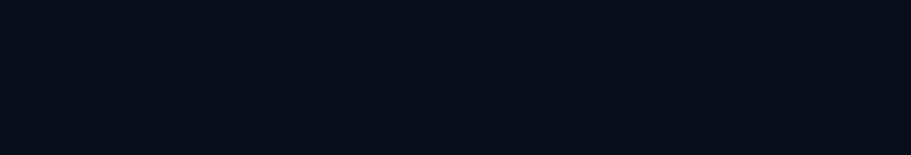
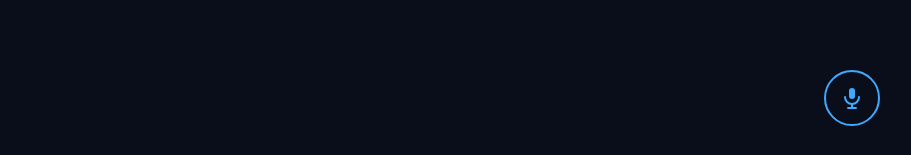
Before and after one commit to ldacruz94/franz, a React (Vite) app in the folder frontend/: page / in a window 1280 px wide. Shown: the part 642-797 px from the top of the page, without its empty margins (368-1279 px from the left). Built offline with nearby package versions, Linux system fonts and the light colour scheme.

Commit message:
feat: add voice button and whisper

```diff
--- a/frontend/src/App.css
+++ b/frontend/src/App.css
@@ -3,6 +3,7 @@
   height: 100vh;
   background-color: #0a0e1a;
   display: flex;
+  flex-direction: column;
   align-items: center;
   justify-content: center;
 }
--- a/frontend/src/App.tsx
+++ b/frontend/src/App.tsx
@@ -1,10 +1,16 @@
 import "./App.css";
 import TickCircle from "./components/TickCircle";
+import VoiceButton from "./components/VoiceButton";
 
 export default function App() {
+  function handleTranscript(text: string) {
+    console.log("Franz heard:", text);
+  }
+
   return (
     <div className="app">
       <TickCircle />
+      <VoiceButton onTranscript={handleTranscript} />
     </div>
   );
 }
--- /dev/null
+++ b/frontend/src/components/VoiceButton.css
@@ -0,0 +1,69 @@
+.voice-container {
+  position: fixed;
+  bottom: 32px;
+  right: 32px;
+  display: flex;
+  flex-direction: column;
+  align-items: flex-end;
+  gap: 12px;
+}
+
+.voice-btn {
+  width: 56px;
+  height: 56px;
+  border-radius: 50%;
+  border: 2px solid #3fa8ff;
+  background: transparent;
+  color: #3fa8ff;
+  cursor: pointer;
+  display: flex;
+  align-items: center;
+  justify-content: center;
+  transition: border-color 0.2s, color 0.2s, box-shadow 0.2s;
+}
+
+.voice-btn:hover {
+  border-color: #b5e5ff;
+  color: #b5e5ff;
+  box-shadow: 0 0 12px rgba(143, 211, 255, 0.3);
+}
+
+.voice-btn--listening {
+  border-color: #8fd3ff;
+  color: #8fd3ff;
+  animation: pulse 1.2s ease-in-out infinite;
+}
+
+.voice-btn--processing {
+  border-color: #8fd3ff;
+  color: #8fd3ff;
+  opacity: 0.5;
+  cursor: default;
+}
+
+.voice-btn--error {
+  border-color: #ff6b6b;
+  color: #ff6b6b;
+}
+
+@keyframes pulse {
+  0%, 100% { box-shadow: 0 0 0 0 rgba(143, 211, 255, 0.4); }
+  50%       { box-shadow: 0 0 0 10px rgba(143, 211, 255, 0); }
+}
+
+.voice-transcript {
+  color: #8fd3ff;
+  font-size: 15px;
+  font-family: sans-serif;
+  max-width: 320px;
+  text-align: right;
+  margin: 0;
+  opacity: 0.9;
+}
+
+.voice-error {
+  color: #ff6b6b;
+  font-size: 13px;
+  font-family: sans-serif;
+  margin: 0;
+}
--- /dev/null
+++ b/frontend/src/components/VoiceButton.tsx
@@ -0,0 +1,117 @@
+import { useState, useRef } from "react";
+import "./VoiceButton.css";
+
+type Status = "idle" | "listening" | "processing" | "error";
+
+interface Props {
+  onTranscript?: (text: string) => void;
+}
+
+function mimeExtension(mimeType: string): string {
+  if (mimeType.includes("ogg")) return "ogg";
+  if (mimeType.includes("mp4")) return "mp4";
+  return "webm";
+}
+
+export default function VoiceButton({ onTranscript }: Props) {
+  const [status, setStatus] = useState<Status>("idle");
+  const [transcript, setTranscript] = useState("");
+  const [errorMsg, setErrorMsg] = useState("");
+  const recorderRef = useRef<MediaRecorder | null>(null);
+  const chunksRef = useRef<Blob[]>([]);
+
+  async function toggle() {
+    if (status === "listening") {
+      recorderRef.current?.stop();
+      return;
+    }
+
+    setTranscript("");
+    setErrorMsg("");
+
+    let stream: MediaStream;
+    try {
+      stream = await navigator.mediaDevices.getUserMedia({ audio: true });
+    } catch {
+      setErrorMsg("Mic access denied — check browser permissions.");
+      setStatus("error");
+      return;
+    }
+
+    const recorder = new MediaRecorder(stream);
+    recorderRef.current = recorder;
+    chunksRef.current = [];
+
+    recorder.ondataavailable = (e) => {
+      if (e.data.size > 0) chunksRef.current.push(e.data);
+    };
+
+    recorder.onstop = async () => {
+      stream.getTracks().forEach((t) => t.stop());
+      setStatus("processing");
+
+      const mimeType = recorder.mimeType;
+      const ext = mimeExtension(mimeType);
+      const blob = new Blob(chunksRef.current, { type: mimeType });
+      const form = new FormData();
+      form.append("audio", blob, `audio.${ext}`);
+
+      try {
+        const res = await fetch("http://localhost:8000/transcribe", {
+          method: "POST",
+          body: form,
+        });
+        if (!res.ok) throw new Error(await res.text());
+        const { transcript: text } = await res.json();
+        setTranscript(text);
+        onTranscript?.(text);
+      } catch (err: any) {
+        setErrorMsg("Transcription failed — is the backend running?");
+        setStatus("error");
+        return;
+      }
+
+      setStatus("idle");
+    };
+
+    recorder.start();
+    setStatus("listening");
+  }
+
+  const label =
+    status === "listening" ? "Stop" :
+    status === "processing" ? "Processing…" :
+    "Speak";
+
+  return (
+    <div className="voice-container">
+      {transcript && <p className="voice-transcript">{transcript}</p>}
+      {errorMsg && <p className="voice-error">{errorMsg}</p>}
+      <button
+        className={`voice-btn voice-btn--${status}`}
+        onClick={toggle}
+        disabled={status === "processing"}
+        aria-label={label}
+      >
+        <MicIcon />
+      </button>
+    </div>
+  );
+}
+
+function MicIcon() {
+  return (
+    <svg width="24" height="24" viewBox="0 0 24 24" fill="none" aria-hidden="true">
+      <rect x="9" y="2" width="6" height="11" rx="3" fill="currentColor" />
+      <path
+        d="M5 11a7 7 0 0 0 14 0"
+        stroke="currentColor"
+        strokeWidth="2"
+        strokeLinecap="round"
+        fill="none"
+      />
+      <line x1="12" y1="18" x2="12" y2="22" stroke="currentColor" strokeWidth="2" strokeLinecap="round" />
+      <line x1="8" y1="22" x2="16" y2="22" stroke="currentColor" strokeWidth="2" strokeLinecap="round" />
+    </svg>
+  );
+}
```
Also changed, not shown: 2 other files (tests, documents, lock files or other folders).
